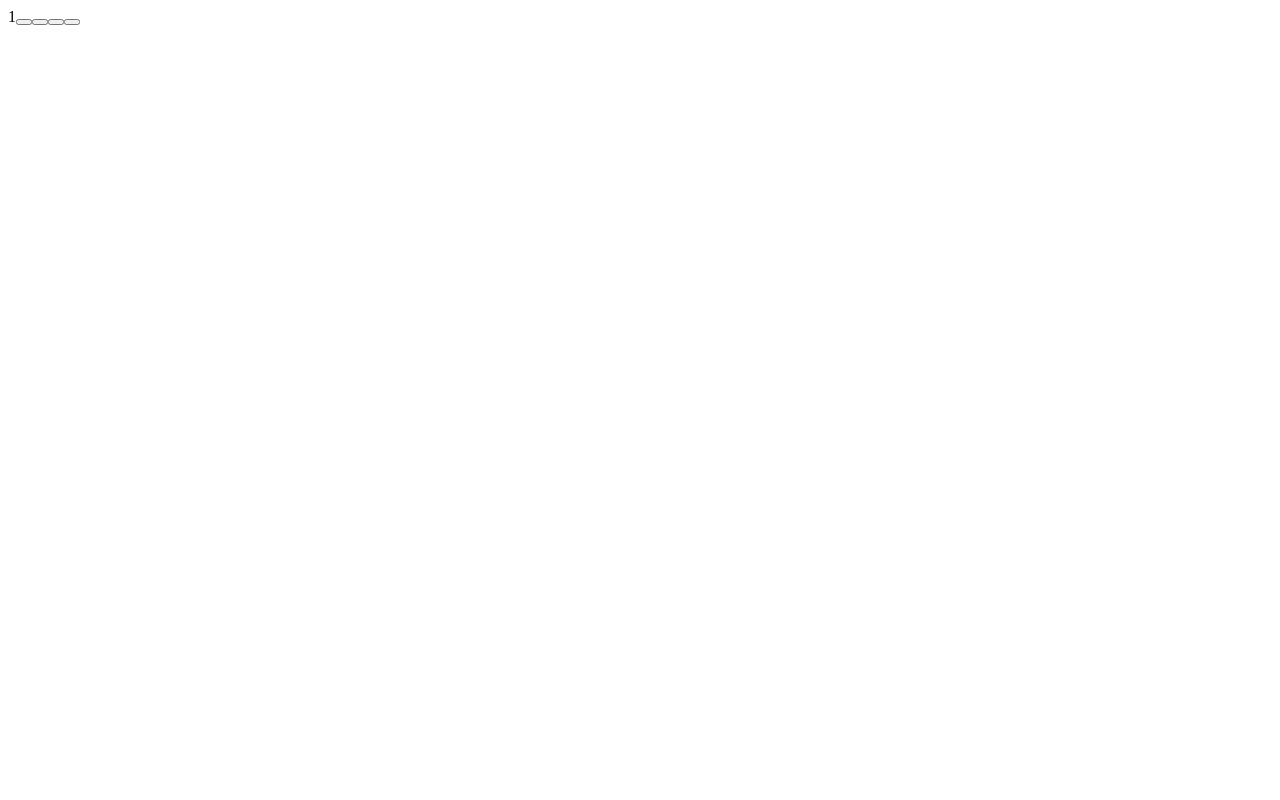
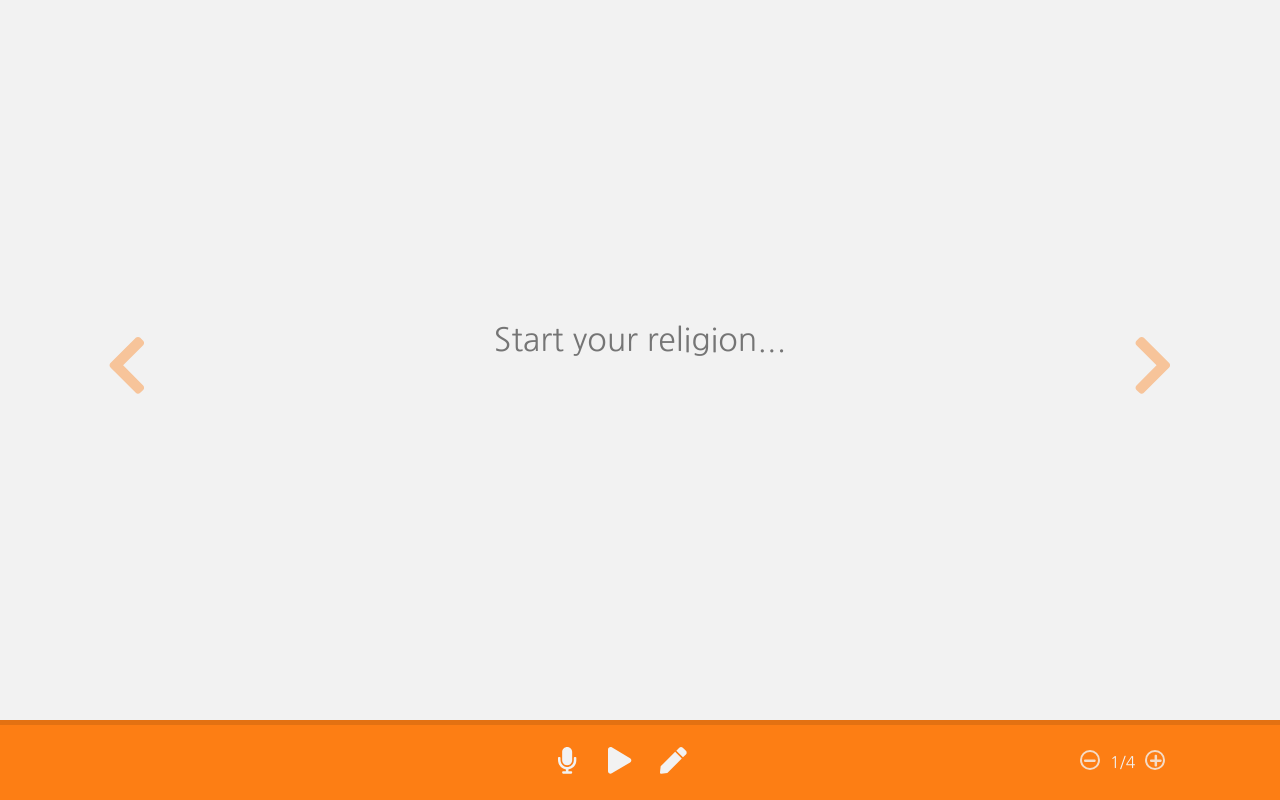
Before and after one commit to fufukha/xStream, a React app: page / in a window 1280 px wide. Built offline with nearby package versions, Linux system fonts and the light colour scheme.

Commit message:
design with tabs

```diff
--- a/package.json
+++ b/package.json
@@ -35,6 +35,7 @@
         "webpack-dev-server": "^3.7.2"
     },
     "dependencies": {
+        "@fortawesome/react-fontawesome": "^0.1.4",
         "classnames": "^2.2.6",
         "eslint-plugin-react-redux": "^3.0.1",
         "lodash": "^4.17.15",
--- a/src/component/App/App.js
+++ b/src/component/App/App.js
@@ -1,9 +1,10 @@
 import React from 'react';
 import Stream from '../Stream/Stream'
+import styles from './app.css'
 
 const App = () => {
   return (
-    <div className="app">
+    <div className={styles.app}>
       <Stream />
     </div>
   )
--- /dev/null
+++ b/src/component/App/app.css
@@ -0,0 +1,44 @@
+@import url('https://fonts.googleapis.com/css?family=Nanum+Gothic&display=swap');
+
+.app {
+  height: 100%;
+  min-width: 1000px;
+  background: #f2f2f2;
+  font-family: 'Nanum Gothic', sans-serif;
+}
+
+/* .app:after {
+	content: "less than 320px";
+	font-size: 300%;
+	font-weight: bold;
+	position: fixed;
+	bottom: 60px;
+	width: 100%;
+	text-align: center;
+	background-color: hsla(1,60%,40%,0.7);
+	color: #fff;
+}
+@media only screen and (min-width: 320px) {
+	.app:after {
+		content: "320 to 480px";
+		background-color: hsla(90,60%,40%,0.7);
+	}
+}
+@media only screen and (min-width: 480px) {
+	.app:after {
+		content: "480 to 768px";
+		background-color: hsla(180,60%,40%,0.7);
+	}
+}
+@media only screen and (min-width: 768px) {
+	.app:after {
+		content: "768 to 1024px";
+		background-color: hsla(270,60%,40%,0.7);
+	}
+}
+@media only screen and (min-width: 1024px) {
+	.app:after {
+		content: "1024 and up";
+		background-color: hsla(360,60%,40%,0.7);
+	}
+} */
--- /dev/null
+++ b/src/component/Recorder/Recorder.js
@@ -0,0 +1,15 @@
+import React from 'react';
+
+const Recorder = () => {
+  return (
+    <audio
+      controls
+      src={"http://xahlee.info/js/i/s/test.oga"}>
+      Your browser does not support the
+              <code>audio</code> element.
+    </audio>
+
+  )
+}
+
+export default Recorder;
--- /dev/null
+++ b/src/component/Segment/Segment.js
@@ -0,0 +1,15 @@
+import React from 'react';
+import TextInput from '../TextInput/TextInput';
+import Recorder from '../Recorder/Recorder';
+import styles from './segment.css';
+
+const Segment = () => {
+  const isRecorder = false;
+  return (
+    <div className={styles.segment}>
+      { isRecorder ? <Recorder /> : <TextInput />}
+    </div>
+  )
+}
+
+export default Segment;
--- /dev/null
+++ b/src/component/Segment/segment.css
@@ -0,0 +1,8 @@
+.segment {
+  width: 1000px;
+  margin: auto;
+  height: 100%;
+  display: flex;
+  justify-content: center;
+  align-items: center;
+}
--- a/src/component/Stream/Stream.js
+++ b/src/component/Stream/Stream.js
@@ -1,14 +1,65 @@
 import React from 'react';
+import Segment from '../Segment/Segment.js'
+import { FontAwesomeIcon } from '@fortawesome/react-fontawesome';
+import {
+  faChevronLeft,
+  faChevronRight,
+  faPlus,
+  faMinus,
+  faMicrophone,
+  faPlay,
+  faPen
+} from '@fortawesome/free-solid-svg-icons'
+import styles from './stream.css';
+import classnames from 'classnames';
 
 const Stream = () => {
+  const featureSize = '2x'
   return (
-    <div>
-      <div className={'controls'}></div>
-      <span>1</span>
-      <button></button>
-      <button></button>
-      <button></button>
-      <button></button>
+    <div className={styles.stream}>
+      <Segment />
+      <div className={styles.controls}>
+        <div className={styles.footer}>
+          <div className={styles.features}>
+            <button>
+            <FontAwesomeIcon
+              size={featureSize}
+              icon={faMicrophone}/>
+            </button>
+            <button>
+            <FontAwesomeIcon
+              size={featureSize}
+              icon={faPlay}/>
+            </button>
+            <button>
+            <FontAwesomeIcon
+              size={featureSize}
+              icon={faPen}/>
+            </button>
+          </div>
+          <div className='index noused'>
+            <button className={styles.operator}>
+              <FontAwesomeIcon
+                icon={faMinus}/>
+            </button>
+            <span>1/4</span>
+            <button className={styles.operator}>
+              <FontAwesomeIcon
+                icon={faPlus}/>
+            </button>
+          </div>
+        </div>
+          <button className={classnames(styles.arrow, styles.arrow_left)}>
+            <FontAwesomeIcon
+            size={'5x'}
+            icon={faChevronLeft} />
+          </button>
+        <button className={classnames(styles.arrow, styles.arrow_right)}>
+          <FontAwesomeIcon
+            size={'5x'}
+            icon={faChevronRight} />
+        </button>
+      </div>
     </div>
   )
 }
--- /dev/null
+++ b/src/component/Stream/stream.css
@@ -0,0 +1,157 @@
+.stream {
+  width: 100%;
+  height: 100%;
+  display: grid;
+  grid-template-columns: 1fr;
+  grid-template-rows: auto 80px;
+}
+
+button {
+  background-color: unset;
+  border: none;
+  text-decoration: none;
+  cursor: pointer;
+}
+
+.controls {
+  background: rgba(253, 126, 20, 1);
+  padding-left: 100px;
+  padding-right: 100px;
+  position: relative;
+}
+
+.controls::before {
+  content: "";
+  display: block;
+  position: absolute;
+  top: 0;
+  left: 0;
+  width: 100%;
+  height: 5px;
+  background: rgba(0, 0, 0, 0.1);
+}
+
+.arrow {
+  position: absolute;
+  margin-left: auto;
+  margin-right: auto;
+  bottom: 50vh;
+}
+
+.arrow_left {
+  left: 100px;
+}
+
+.arrow_right {
+  right: 100px;
+}
+
+.arrow svg path {
+  fill: rgba(253, 126, 20, 0.4)
+}
+
+.arrow:hover path {
+  fill: rgba(253, 126, 20, 0.8)
+}
+
+.footer {
+  display: grid;
+  grid-template-columns: 1fr 100px;
+  height: 100%;
+  color: rgba(242, 242, 242, 1);
+}
+
+.footer * {
+  align-self: center;
+}
+
+.footer:last-child {
+  justify-self: end;
+}
+
+.footer:first-child {
+  margin-left: calc(50vw - 200px);
+}
+
+.footer span {
+  padding-left: 10px;
+  padding-right: 10px;
+}
+
+.operator {
+  width: 20px;
+  height: 20px;
+  border-radius: 20px;
+  border: solid rgba(242, 242, 242, 0.8)  2px;
+  display: inline-flex;
+  justify-content: center;
+  align-items: center;
+}
+
+.operator svg {
+  padding-top: 2px;
+}
+
+.operator path {
+  fill: rgba(242, 242, 242, 0.8);
+}
+
+.operator:hover {
+  border-color: rgba(242, 242, 242, 1);
+}
+
+.operator:hover path,
+.features:hover path {
+  fill: rgba(242, 242, 242, 1);
+}
+
+.footer span {
+  padding-left: 10px;
+  padding-right: 10px;
+  user-select: none;
+}
+
+.features {
+  width: 160px;
+  height: 100%;
+  display: inline-flex;
+  justify-content: space-between;
+}
+
+.features path {
+  fill: rgba(242, 242, 242, 1);
+}
+
+
+.features button {
+  width: 100%;
+  height: 100%;
+  position: relative;
+}
+
+
+.features button:hover::before {
+  content: '';
+  width: 0;
+  height: 0;
+  border-left: 22px solid transparent;
+  border-right: 22px solid transpartent;
+  border-top: 22px solid rgba(0, 0, 0, 0.2);
+  position: absolute;
+  top: -11px;
+  left: 14px;
+  transform: rotate(135deg);
+}
+
+.features button:hover::after {
+  content: '';
+  width: 0;
+  height: 0;
+  border-left: 20px solid transparent;
+  border-right: 20px solid transpartent;
+  border-top: 20px solid rgba(242, 242, 242, 1);
+  position: absolute;
+  top: -11px;
+  left: 17px;
+  transform: rotate(135deg);
+}
--- /dev/null
+++ b/src/component/TextInput/TextInput.js
@@ -0,0 +1,13 @@
+import React from 'react';
+import './text_input.css';
+
+const TextInput = () => {
+  return (
+    <textarea
+    maxLength={200}
+    placeholder={'Start your religion...'}
+  />
+  )
+}
+
+export default TextInput;
--- /dev/null
+++ b/src/component/TextInput/text_input.css
@@ -0,0 +1,11 @@
+textarea {
+  outline: none;
+  resize: none;
+  background: transparent;
+  border: none;
+  width: 80%;
+  font-size: 2em;
+  font-family: inherit;
+  text-align: center;
+  padding: 20px;
+}
--- a/src/hello_world.js
+++ b/src/hello_world.js
@@ -1,6 +1,8 @@
 import React from 'react';
 import { render } from 'react-dom';
 import App from './component/App/App';
+import 'reset-css';
+import './index.css';
 
 render(
   <App />, document.getElementById('app')
--- /dev/null
+++ b/src/index.css
@@ -0,0 +1,4 @@
+body, html{
+  width: 100%;
+  height: 100%;
+}
--- a/src/template.html
+++ b/src/template.html
@@ -3,6 +3,6 @@
     <head>
     </head>
     <body>
-      <div id="app"></div>
+      <div id="app" style="width: 100%; height: 100%;"></div>
     </body>
 </html>
```
Also changed, not shown: 1 other file.
